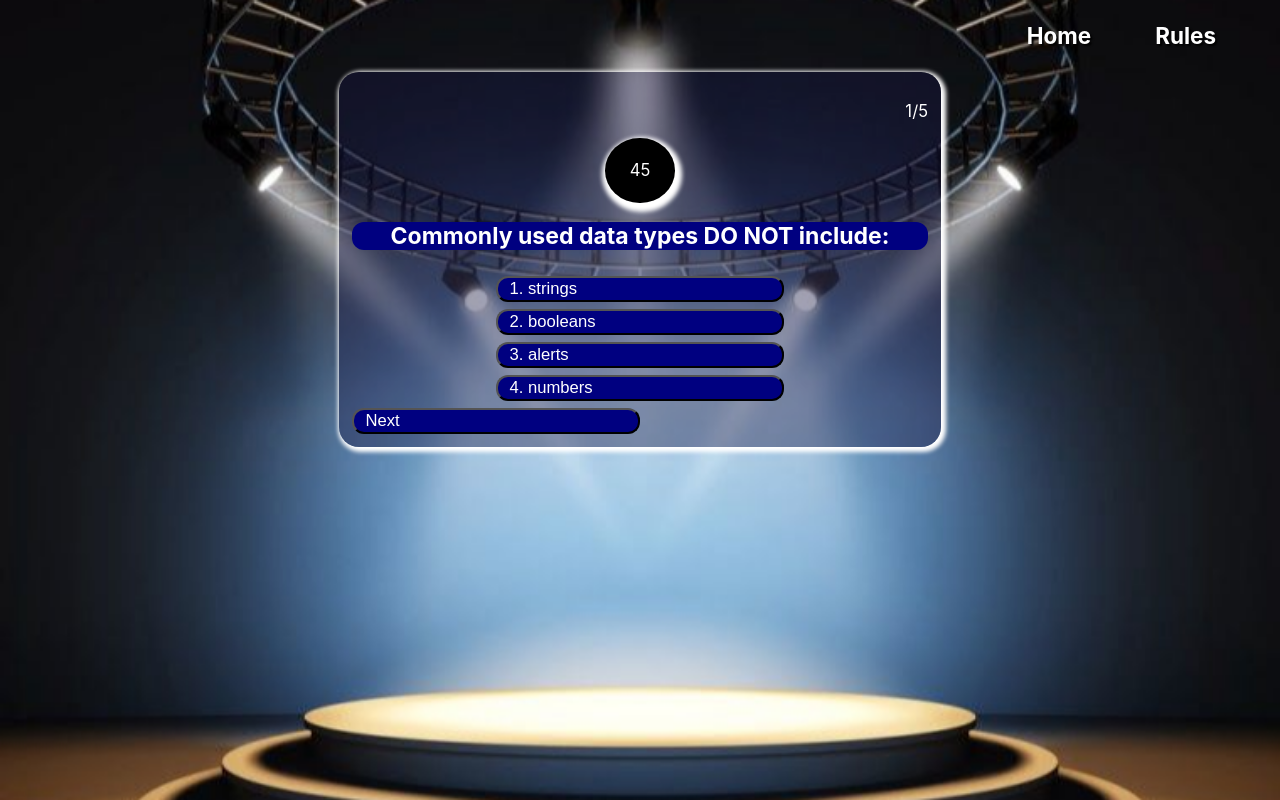
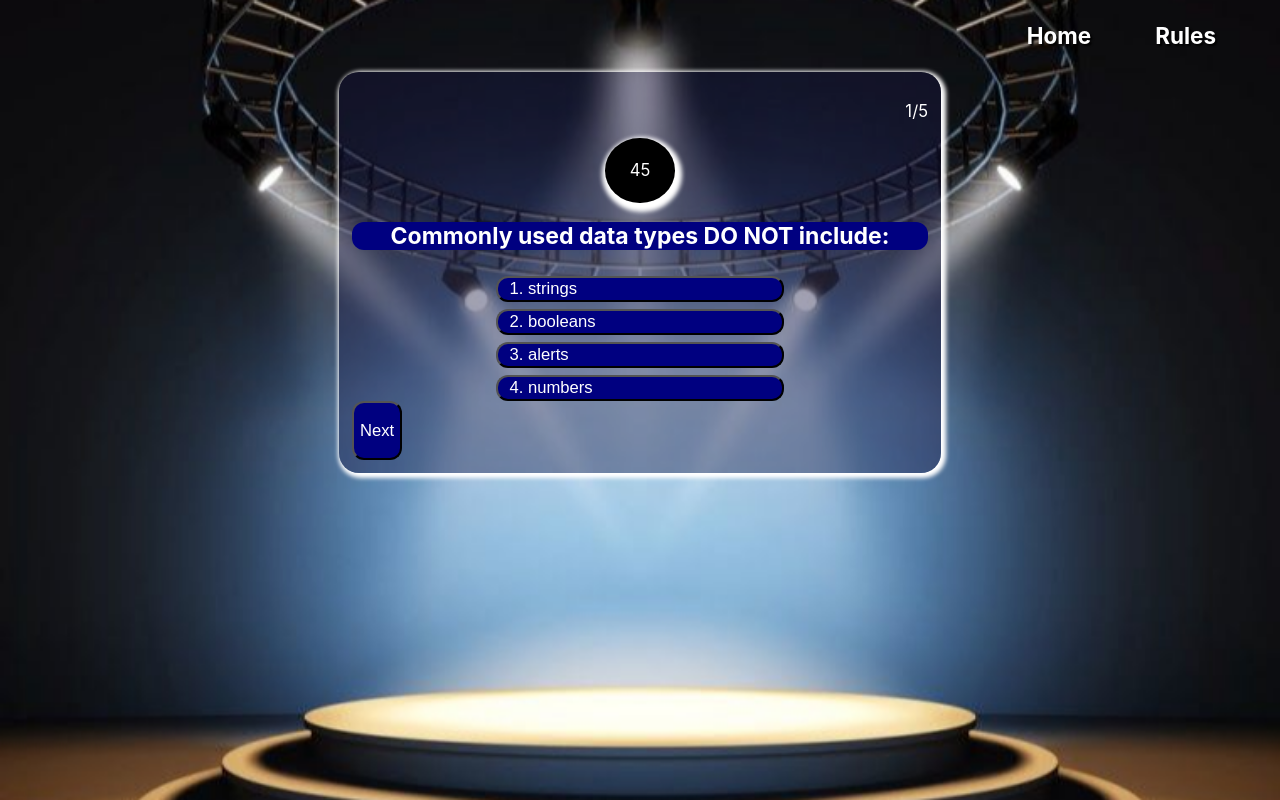
Before and after one commit to Poonam7507/quizapp, a React (Create React App) app: page /quizbox in a window 1280 px wide. Built offline with nearby package versions, Linux system fonts and the light colour scheme.

Commit message:
improved css

```diff
--- a/src/Css/Stylefrontpage.css
+++ b/src/Css/Stylefrontpage.css
@@ -7,6 +7,28 @@
 
     padding: 1%;
     background-color: rgb(1, 1, 7);
+}
+img{
+    animation: rotate 1s ease-in-out 0s infinite forwards ;
+}
+@keyframes rotate {
+    0%{
+
+        transform:rotateY(0deg);
+    }
+    50%{
+
+        transform:rotateY(80deg);
+    }
+    80%{
+
+        transform:rotateY(180deg);
+    }
+    100%{
+
+        transform:rotateY(360deg);
+    }
+
 }
 .outer img{
     height: 70%;
--- a/src/Css/Stylequizbox.css
+++ b/src/Css/Stylequizbox.css
@@ -41,7 +41,7 @@
 
 
 }
-.option button{
+ .optbtn{
     background-color: navy;
     font-size: 1.3vw;
     color: white;
@@ -51,3 +51,20 @@
     text-align: left;
 
 }
+.option .nextbox{
+    justify-content: right;
+}
+.option .nextbtn {
+    background-color: navy;
+    font-size: 1.3vw;
+    color: white;
+    border-radius: 12px;
+
+}
+
+/* .initial{
+    background-color: navy;
+}
+.final{
+    background-color: green;
+} */
--- a/src/components/Frontpage.js
+++ b/src/components/Frontpage.js
@@ -8,7 +8,7 @@ export default function Frontpage() {
     return (
         <div className='outer'>
 
-            <div>
+            <div className='image'>
             <img src={img2} alt=''/>
             </div>
             <div>
--- a/src/components/Quizbox.js
+++ b/src/components/Quizbox.js
@@ -14,7 +14,8 @@ export default function Quizbox() {
     const [trueAns, setTrueans] = useState(false);
     const [falseAns, setFalseAns] = useState(false)
     const [clickable, setClickable] = useState(false)
-
+    const [optbtn, setOptbtn] = useState("initial");
+    const [name, setName] = useState([]);
 
    useEffect(()=>{
      const interval= setInterval(()=>{
@@ -54,8 +55,6 @@ export default function Quizbox() {
         else{
             setScore(true);
         }
-
-
     }
     const submitAns=(iscorrect)=>{
         if(iscorrect===true){
@@ -63,12 +62,13 @@ export default function Quizbox() {
              setshowScore(showscore+1);
              setTrueans(true);
            setClickable(true);
+        //    setOptbtn("final");
 
         }
-        if(iscorrect==false){
+        if(iscorrect===false){
             setFalseAns(true);
 
-            const tym=time-5;
+            const tym=time-10;
             setTime(tym);
            setClickable(true);
 
@@ -76,6 +76,15 @@ export default function Quizbox() {
         }
 
     }
+    const handleExit = () => {
+        // const scores={
+        //     score:showscore,
+        //     name:name
+        // };
+
+     };
+
+
     return (
         <>
         <div>
@@ -84,9 +93,17 @@ export default function Quizbox() {
   { score?(
            <div className='alertbox box'>
                 <h1>All done!</h1>
+                <input
+            placeholder="Name"
+            value={name}
+            onChange={(e)=>setName(e.target.value)}
+         />
            <h2>You score is: {showscore} out of 5</h2>
+           <button className='exitbtn' onClick={handleExit}><p>Exit</p></button>
+
 
             </div>
+
   ):
 
 
@@ -118,7 +135,7 @@ export default function Quizbox() {
             {Data[Curques].options.map((props)=>
             <li>
 
-                 <button disabled={clickable} onClick={()=>submitAns(props.iscorrect)}>
+                 <button className='optbtn' style={{backgroundColor:{optbtn}}} disabled={clickable} onClick={()=>submitAns(props.iscorrect)}>
 
                  {props.answer}
 
@@ -132,8 +149,9 @@ export default function Quizbox() {
            </div>
 
 
-           <div className='nextbtn'>
-               <button onClick={handleAns}>Next</button>
+
+           <div className='nextbox'>
+               <button className='nextbtn' onClick={handleAns}><p>Next</p></button>
            </div>
          <div className='scorebox' style={{display:trueAns?"block":"none"}}>
              {/* setChecked((e)=>!e) */}
--- a/src/components/Rules.js
+++ b/src/components/Rules.js
@@ -6,7 +6,9 @@ export default function Rules() {
         <div>
         <Navbar/>
 
-            rules dsfg
+            <p>
+            Name: <p>{localStorage.getItem('Name')}</p>
+            </p>
         </div>
     )
 }
```
